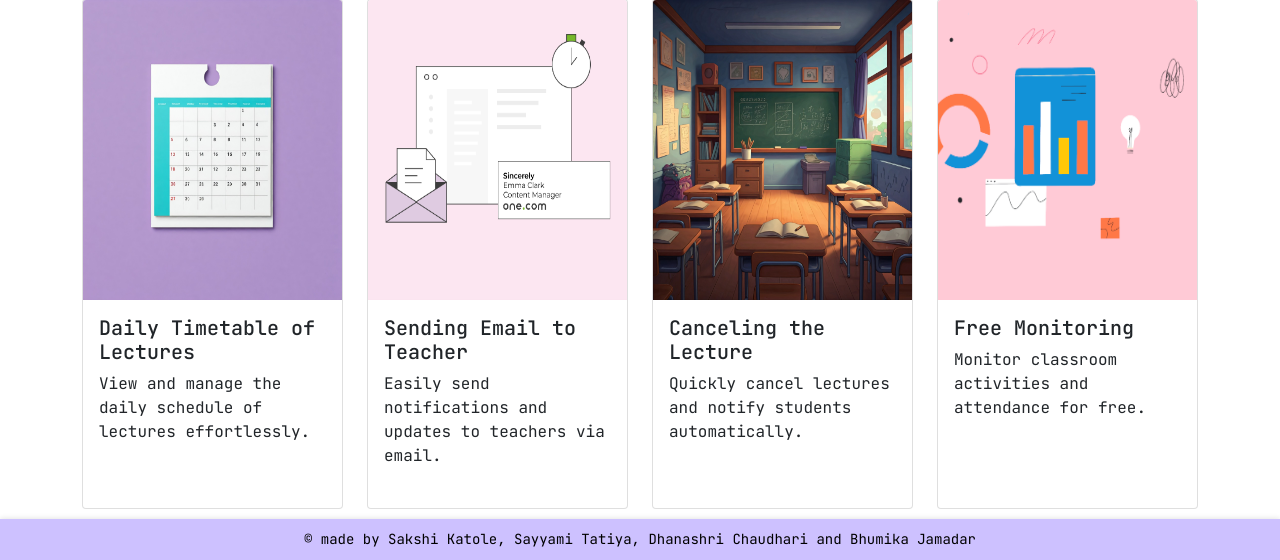
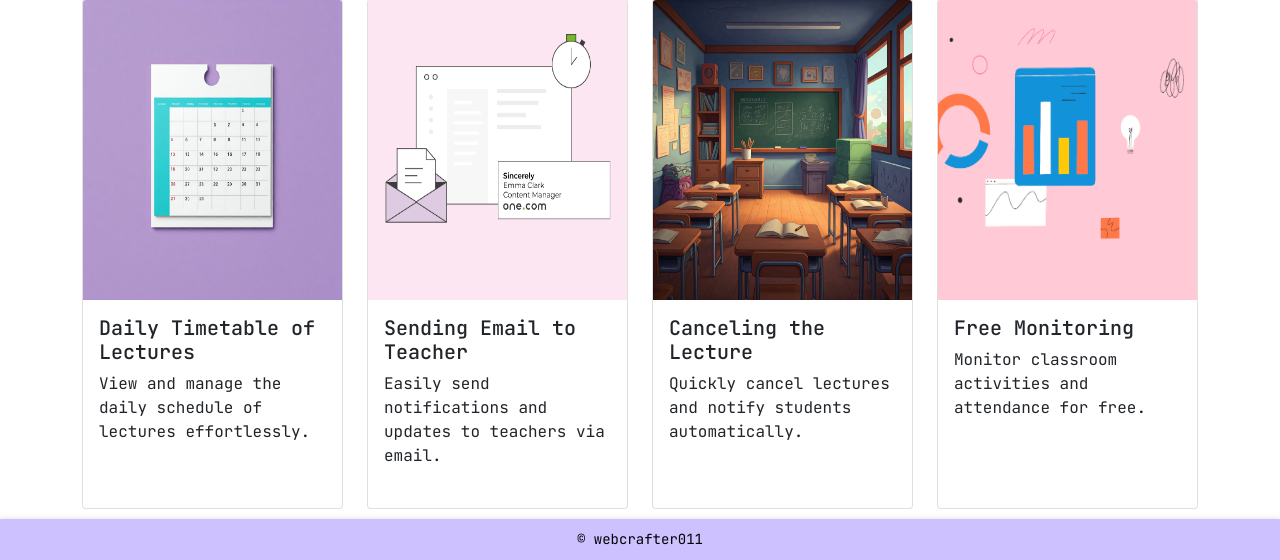
Before and after one commit to webcrafter011/Classroom-Monitoring-System, a Flask app: page / in a window 1280 px wide. Shown: the part 322-882 px from the top of the page. Run offline with Flask 3, Linux system fonts and the light colour scheme; some libraries are stand-ins or nearby versions.

Commit message:
Update layout.html
changed creater

```diff
--- a/templates/layout.html
+++ b/templates/layout.html
@@ -148,7 +148,7 @@
     </main>
 
     <footer class="small text-center">
-        <span>&copy; made by Sakshi Katole, Sayyami Tatiya, Dhanashri Chaudhari and Bhumika Jamadar</span>
+        <span>&copy; webcrafter011</span>
     </footer>
 </body>
 
```
